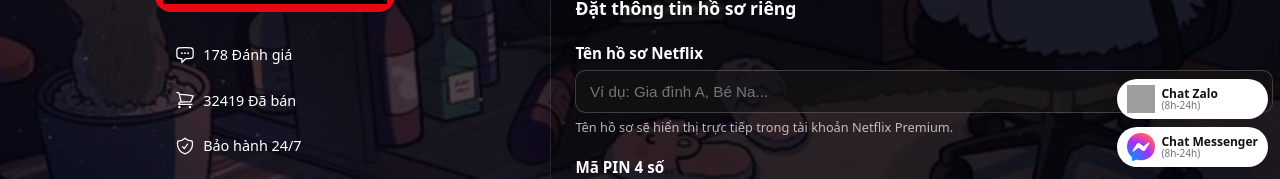
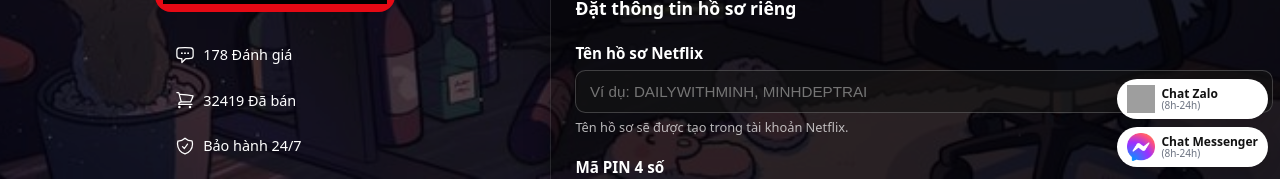
Before and after one commit to tuanminhh03/Thu-nghiem-add-90k-, a React (Vite) app in the folder frontend/: page / in a window 1280 px wide. Both pictures are taken after a click on the button "Gói cao cấp". Shown: the part 621-800 px from the top of the page. Built offline with nearby package versions, Linux system fonts and the light colour scheme; no server answers; grey boxes are pictures that could not be loaded.

Commit message:
Fix import csv

```diff
--- a/frontend/src/PlansOverview.jsx
+++ b/frontend/src/PlansOverview.jsx
@@ -248,10 +248,10 @@
                       value={profileName}
                       onChange={(e) => setProfileName(e.target.value)}
                       className="profile-input"
-                      placeholder="Ví dụ: Gia đình A, Bé Na..."
+                      placeholder="Ví dụ: DAILYWITHMINH, MINHDEPTRAI"
                     />
                     <span className="profile-hint">
-                      Tên hồ sơ sẽ hiển thị trực tiếp trong tài khoản Netflix Premium.
+                      Tên hồ sơ sẽ được tạo trong tài khoản Netflix.
                     </span>
                   </div>
                   <div className="profile-input-group">
--- a/frontend/src/admin/AdminNetflixAccounts50k.jsx
+++ b/frontend/src/admin/AdminNetflixAccounts50k.jsx
@@ -56,12 +56,15 @@
         const data = evt.target.result;
         let rows = [];
 
-        if (file.name.toLowerCase().endsWith(".csv")) {
-          const text = new TextDecoder().decode(
-            data instanceof ArrayBuffer ? data : new TextEncoder().encode(String(data))
-          ).trim();
-          rows = text.split(/\r?\n/).map(line => line.split("|"));
-        } else {
+if (file.name.toLowerCase().endsWith(".csv")) {
+  const text = new TextDecoder().decode(data);
+  const parsed = Papa.parse(text, {
+    header: true,           // Đọc theo tên cột
+    skipEmptyLines: true,
+    transformHeader: h => h.trim().toLowerCase()
+  });
+  rows = parsed.data.map(r => [r.email, r.password, r.cookies]);
+} else {
           const XLSX = await import("https://cdn.jsdelivr.net/npm/xlsx@0.18.5/+esm");
           const wb = XLSX.read(new Uint8Array(data), { type: "array" });
           const sheet = wb.SheetNames[0];
@@ -89,7 +92,7 @@
 
         fetchAccounts();
       } catch (err) {
-        console.error("Lỗi khi import:", err);
+        console.error("Lỗi khi import:a", err);
         alert("Import thất bại!");
       }
     };
```
Also changed, not shown: 2 other files (tests, documents, lock files or other folders).
